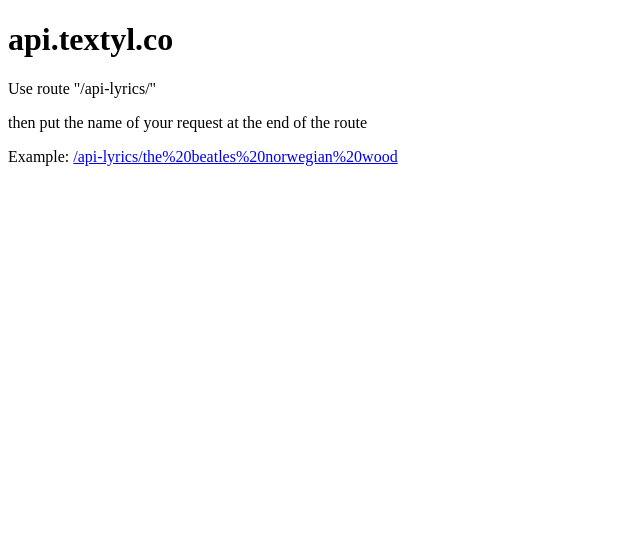
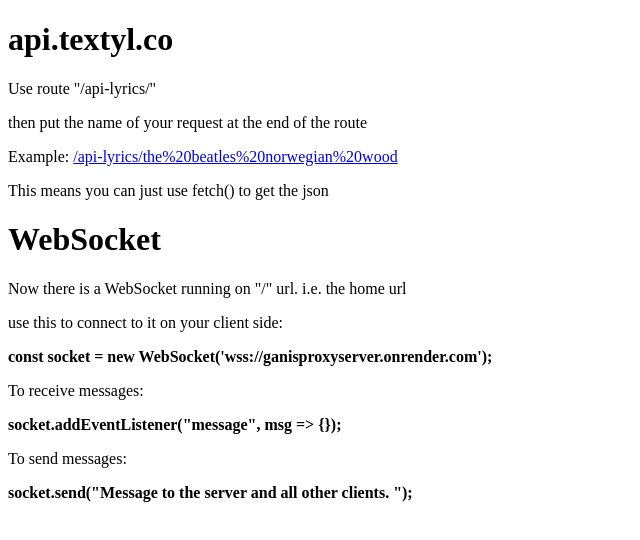
Before and after one commit to gani2009/proxy-server, a website: page index.html in a window 1280 px wide. Shown: the whole page, without its empty margins (0-640 px from the left). Drawn offline with Linux system fonts and the light colour scheme.

Commit message:
added websocket

```diff
--- a/index.html
+++ b/index.html
@@ -3,12 +3,22 @@
 <head>
     <meta charset="UTF-8">
     <meta name="viewport" content="width=device-width, initial-scale=1.0">
-    <title>Gani's Proxy server</title>
+    <title>Gani's Personel server</title>
 </head>
 <body>
     <h1>api.textyl.co</h1>
     <p>Use route "/api-lyrics/"</p>
     <p>then put the name of your request at the end of the route</p>
     <p>Example: <a href="/api-lyrics/the%20beatles%20norwegian%20wood">/api-lyrics/the%20beatles%20norwegian%20wood</a></p>
+    <p>This means you can just use fetch() to get the json</p>
+
+    <h1>WebSocket</h1>
+    <p>Now there is a WebSocket running on "/" url. i.e. the home url</p>
+    <p>use this to connect to it on your client side:</p>
+    <p style="font-weight: bold;">const socket = new WebSocket('wss://ganisproxyserver.onrender.com');</p>
+    <p>To receive messages: </p>
+    <p style="font-weight: bold;">socket.addEventListener("message", msg => {});</p>
+    <p>To send messages: </p>
+    <p style="font-weight: bold;">socket.send("Message to the server and all other clients. ");</p>
 </body>
 </html>
--- a/package.json
+++ b/package.json
@@ -11,6 +11,7 @@
   "dependencies": {
     "axios": "^1.6.8",
     "express": "^4.19.2",
+    "express-ws": "^5.0.2",
     "https": "^1.0.0"
   }
 }
```
Also changed, not shown: index.js (+9 -0 lines), 1 other file.
